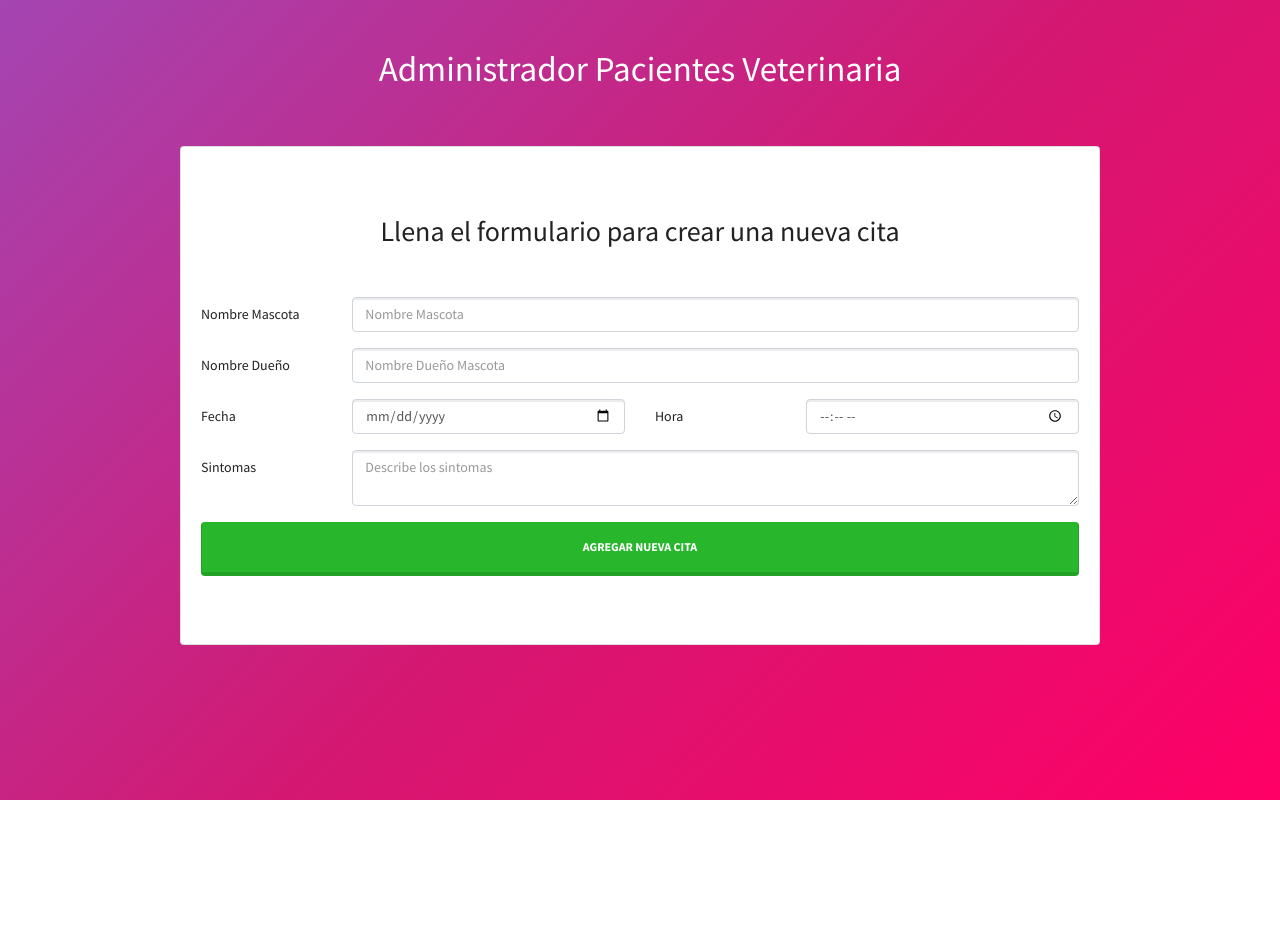
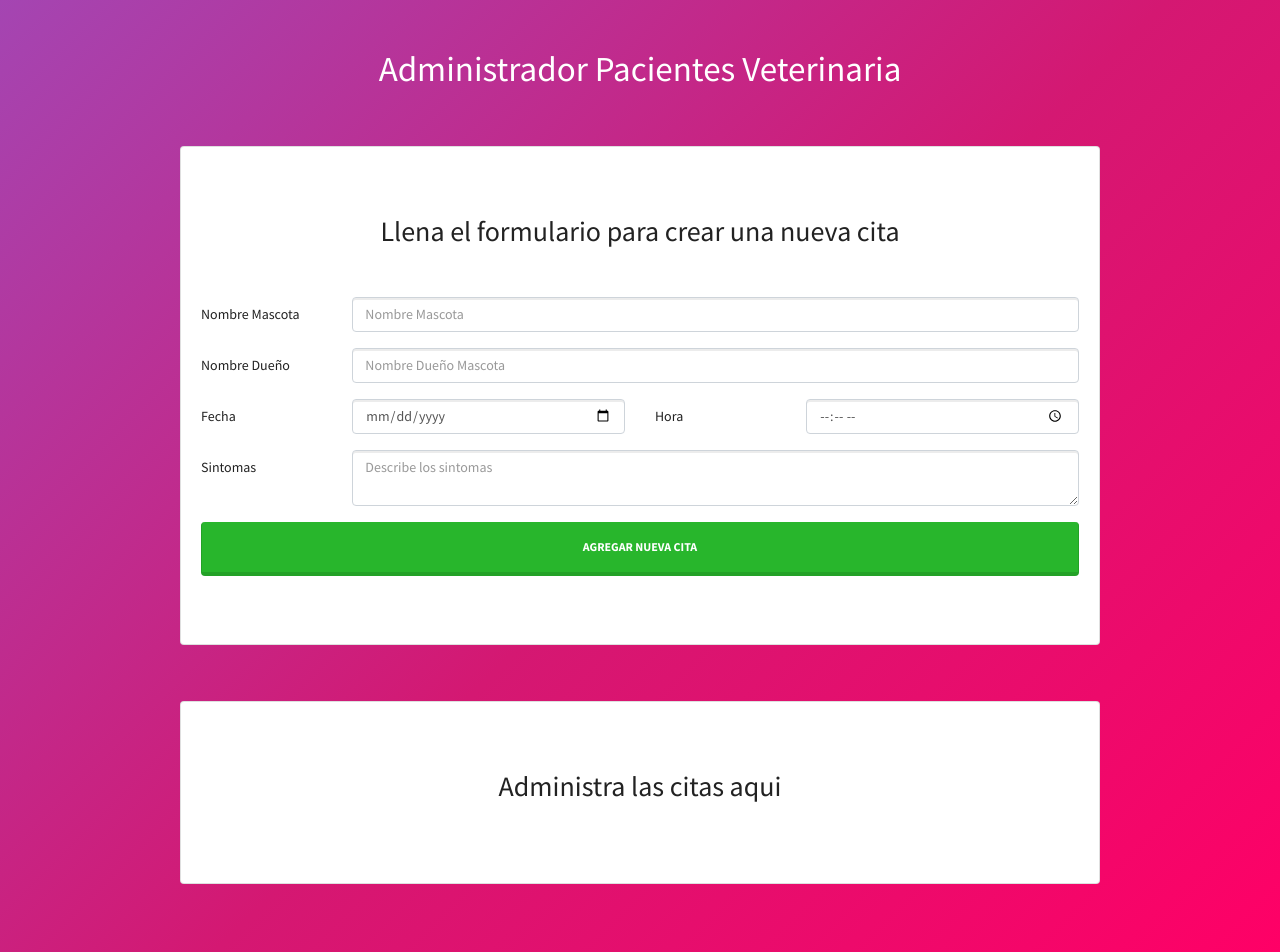
Before and after one commit to davidmorriscardenas/veterinary-patients-react, a React (Create React App) app: page / in a window 1280 px wide. Shown: the top 952 px of the page. Before the commit the page ends 800 px from the top, so only its background shows below. Built offline with nearby package versions, Linux system fonts and the light colour scheme.

Commit message:
morris changes

```diff
--- a/src/App.js
+++ b/src/App.js
@@ -2,14 +2,21 @@
 import './bootstrap.min.css';
 import Header from './components/Header.js';
 import NuevaCita from './components/NuevaCita.js';
+import ListaCitas from './components/ListaCitas.js';
 
 class App extends Component {
   state = {
-
+    citas: []
   }
 
   crearNuevaCita = datos => {
-    console.log(datos);
+    //copiar el state actual
+    const citas = [...this.state.citas, datos];
+
+    //agregar el nuevo state
+    this.setState({
+      citas
+    })
   }
 
   render() {
@@ -24,6 +31,11 @@
               crearNuevaCita = {this.crearNuevaCita}
             />
           </div>
+          <div className="mt-5 col-md-10 mx-auto">
+            <ListaCitas
+              citas= {this.state.citas}
+            />
+          </div>
         </div>
       </div>
      );
--- /dev/null
+++ b/src/components/Cita.js
@@ -0,0 +1,11 @@
+import React from 'react';
+
+const Cita = ({cita}) => (
+    <div className="media mt-3">
+        <div className="media-body">
+            <h3 className="mt-0">{cita.mascota}</h3>
+        </div>
+    </div>
+);
+
+export default Cita;
--- /dev/null
+++ b/src/components/ListaCitas.js
@@ -0,0 +1,20 @@
+import React from 'react';
+import Cita from './Cita.js';
+
+const ListaCitas = ({citas}) => (
+    <div className="card mt-2 py-5">
+        <div className="card-body">
+            <h2 className="card-title text-center">Administra las citas aqui</h2>
+            <div className="lista-citas">
+                {citas.map(cita => (
+                    <Cita
+                        key={cita.id}
+                        cita={cita}
+                    />
+                ))}
+            </div>
+        </div>
+    </div>
+);
+
+export default ListaCitas;
--- a/src/components/NuevaCita.js
+++ b/src/components/NuevaCita.js
@@ -1,7 +1,7 @@
 import React, { Component } from 'react';
+import uuid from 'uuid';
 
-class NuevaCita extends Component {
-    state = {
+const stateInicial = {
     cita : {
         mascota : '',
         propietario : '',
@@ -11,6 +11,9 @@
     },
     error : false
  }
+
+class NuevaCita extends Component {
+    state = { ...stateInicial }
 
     handleChange = e => {
          this.setState({
@@ -37,18 +40,35 @@
             return;
         }
 
+        //generar objeto con los datos
+        const nuevaCita = {...this.state.cita};
+        nuevaCita.id = uuid();
+
         //Agregar la cita al state de la app
-        this.props.crearNuevaCita(this.state.cita);
+        this.props.crearNuevaCita(nuevaCita);
 
+        //Colocar en el state el stateInicial
+        this.setState({
+            ...stateInicial
+        })
     }
 
     render() {
+
+        //extraer valor del state
+        const { error }  = this.state;
+
         return (
             <div className="card mt-5 py-5" >
                 <div className="card-body">
                     <h2 className="card-title text-center mb-5">
                         Llena el formulario para crear una nueva cita
                     </h2>
+
+                    { error ? <div className="alert alert-danger mt-2 mb-5 text-center">
+                        Todos los campos son obligatorios
+                    </div> : null  }
+
                     <form
                         onSubmit={this.handleSubmit}
                     >
```
Lines whose indentation alone changed are shown as unchanged.
